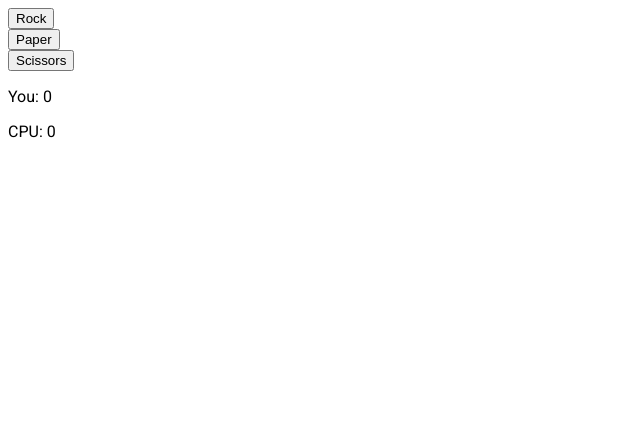
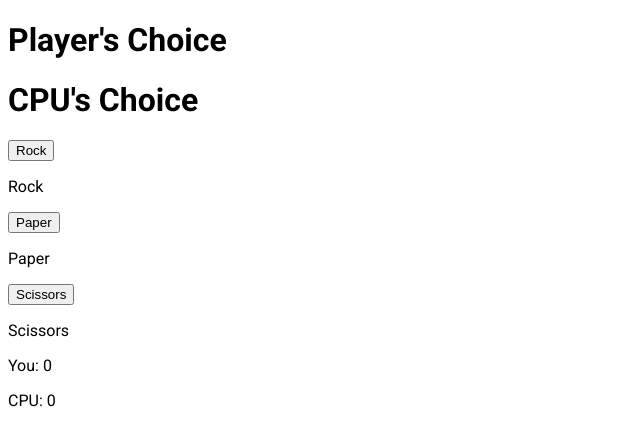
Before and after one commit to tristanbaldeo/rock-paper-scissors, a plain HTML site: page index.html in a window 1280 px wide. Shown: the whole page, without its empty margins (0-640 px from the left). Drawn offline with Linux system fonts and the light colour scheme.

Commit message:
changed html layout to better fit future design plans

```diff
--- a/index.html
+++ b/index.html
@@ -11,44 +11,52 @@
     </head>
     <body>
         <main class="main">
-            <div class="rock-side">
+            <div class="player-choice">
+                <h1 class="player-header">Player's Choice</h1>
+                <div class="player-choice-box">
+                    <div class="player-item-box"></div>
+                    <p class="player-result"></p>
+                </div>
+            </div>
+
+            <div class="cpu-choice">
+                <h1 class="cpu-header">CPU's Choice</h1>
+                <div class="cpu-choice-box">
+                    <div class="cpu-item-box"></div>
+                    <p class="cpu-result"></p>
+                </div>
+            </div>
+        </main>
+
+        <section class="game-choices">
             <div class="rock-container">
                 <div class="rock-button">
                     <button id="rock">Rock</button>
-                    </div>
+                    <p class="rock-text">Rock</p>
                 </div>
             </div>
 
-            <div class="paper-side">
             <div class="paper-container">
                 <div class="paper-button">
                     <button id="paper">Paper</button>
-                    </div>
+                    <p class="paper-text">Paper</p>
                 </div>
             </div>
 
-            <div class="scissors-side">
             <div class="scissors-container">
                 <div class="scissors-button">
                     <button id="scissors">Scissors</button>
+                    <p class="scissors-text">Scissors</p>
                 </div>
             </div>
-            </div>
+        </section>
 
-            <div class="score-bar">
-                <div class="score-container">
-                    <div class="results">
-                        <p class="player-result"></p>
-                        <p class="cpu-result"></p>
-                    </div>
-
+        <section class="game-score">
             <div class="score">
                 <p class="player-score">You: 0</p>
                 <p class="cpu-score">CPU: 0</p>
             </div>
-                </div>
-            </div>
-        </main>
+        </section>
         <script src="script.js"></script>
     </body>
 </html>
```
Lines whose indentation alone changed are shown as unchanged.
